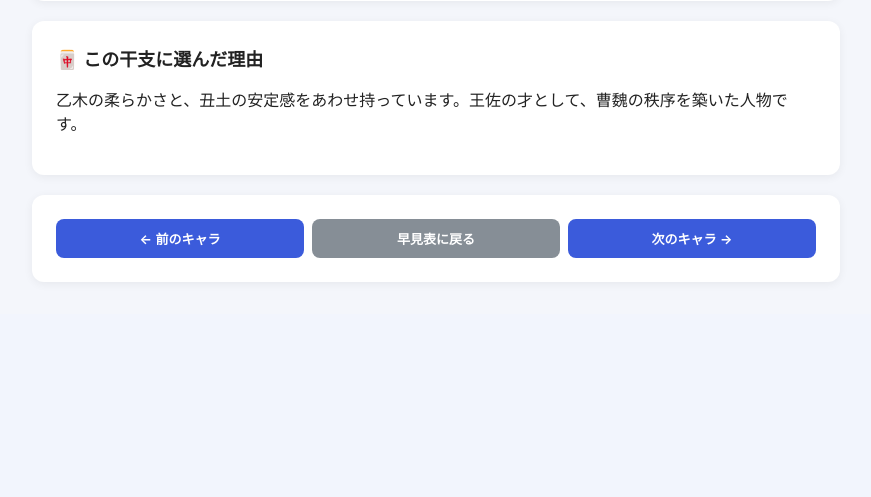
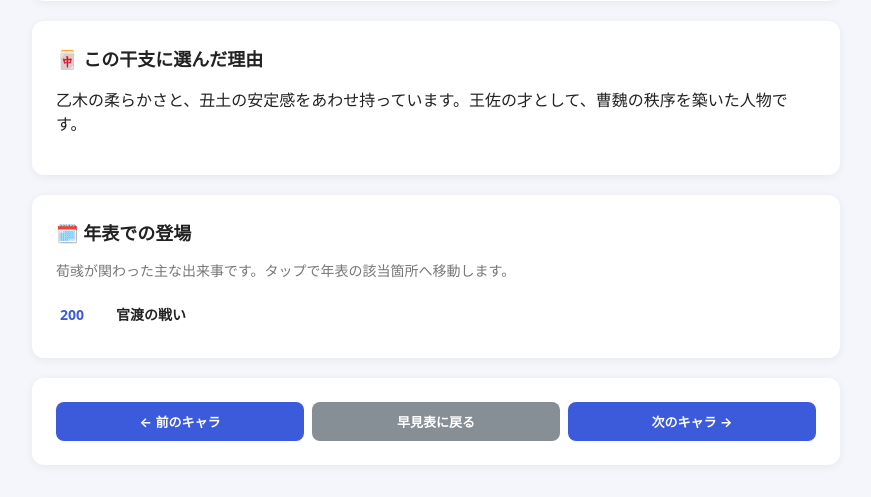
Before and after one commit to system-asayama/uranai-app, a Flask app: page /character/1 in a window 1280 px wide. Shown: the part 1492-1989 px from the top of the page, without its empty margins (204-1075 px from the left). Before the commit the page ends 1774 px from the top, so only its background shows below. Run offline with Flask 3, Linux system fonts and the light colour scheme; the visitor is signed in with stand-in values (Sample User, id 1).

Commit message:
武将詳細ページに「年表での登場」セクションを追加
各武将が関わった年表イベントを一覧表示し、年表ページの該当箇所(アンカー)へ
リンク。年表イベントにアンカーidを付与し、武将ページ→年表→武将の相互回遊を実現。
関連出来事が無い武将(蔡文姫)ではセクション自体を非表示。

Co-Authored-By: Claude Opus 4.8 <noreply@anthropic.com>
Claude-Session: https://claude.ai/code/session_01UMcU5W27V8jt7hDtYPYjUJ

```diff
--- a/app.py
+++ b/app.py
@@ -211,9 +211,21 @@ def _register_routes(app: Flask) -> None:
             return ("not found", 404)
         ch = sangokushi.get_character(index)
         fortune = shichu.get_fortune(index)
+
+        # この武将が関わった年表の出来事（/timeline のアンカーへリンク）
+        appearances = []
+        counter = 0
+        for era in timeline.ERAS:
+            for ev in era["events"]:
+                if ch.name in ev.get("chars", []):
+                    appearances.append({"year": ev["year"], "title": ev["title"],
+                                        "anchor": f"ev{counter}"})
+                counter += 1
+
         return render_template("character.html", ch=ch, fortune=fortune,
                                ganzhi=shichu.ganzhi_name(index),
                                detail=character_details.DETAILS.get(index),
+                               appearances=appearances,
                                prev_i=(index - 1) % 60, next_i=(index + 1) % 60)
 
     @app.route("/about")
@@ -255,12 +267,14 @@ def _register_routes(app: Flask) -> None:
         """三国志の年表（時代区分ごとの主な戦い・出来事＋関連武将）ページ。"""
         name2idx = {c.name: c.index for c in sangokushi.all_characters()}
         eras = []
+        counter = 0
         for era in timeline.ERAS:
             events = []
             for ev in era["events"]:
                 links = [{"name": n, "index": name2idx[n]}
                          for n in ev.get("chars", []) if n in name2idx]
-                events.append({**ev, "links": links})
+                events.append({**ev, "links": links, "anchor": f"ev{counter}"})
+                counter += 1
             eras.append({"title": era["title"], "events": events})
         return render_template("timeline.html", eras=eras)
 
--- a/templates/character.html
+++ b/templates/character.html
@@ -43,6 +43,21 @@
 </div>
 {% endif %}
 
+{% if appearances %}
+<div class="card">
+  <h2 class="sec-title">🗓️ 年表での登場</h2>
+  <p class="muted">{{ ch.name }}が関わった主な出来事です。タップで年表の該当箇所へ移動します。</p>
+  <ul class="appear">
+    {% for a in appearances %}
+    <li><a href="{{ url_for('timeline_page') }}#{{ a.anchor }}">
+      <span class="ap-year">{{ a.year }}</span>
+      <span class="ap-title">{{ a.title }}</span>
+    </a></li>
+    {% endfor %}
+  </ul>
+</div>
+{% endif %}
+
 <div class="card nav-card">
   <a class="navbtn" href="{{ url_for('character', index=prev_i) }}">← 前のキャラ</a>
   <a class="navbtn mid" href="{{ url_for('uranai_list') }}">早見表に戻る</a>
@@ -62,6 +77,14 @@
   .hero-badges .title { background:rgba(255,255,255,.2); }
   .hero-badges .ganzhi-badge { background:rgba(0,0,0,.25); }
   .sec-title { font-size:18px; margin-top:0; }
+  .appear { list-style:none; margin:10px 0 0; padding:0; }
+  .appear li { border-top:1px solid #eee; }
+  .appear li:first-child { border-top:none; }
+  .appear a { display:flex; align-items:baseline; gap:12px; padding:10px 4px;
+              text-decoration:none; color:var(--text); }
+  .appear a:hover { background:#f1f3f9; border-radius:8px; }
+  .ap-year { flex:0 0 44px; font-weight:800; color:var(--primary); font-size:14px; }
+  .ap-title { font-size:14px; font-weight:600; }
   .long { line-height:1.9; }
   .catch { font-size:18px; font-weight:700; color:var(--primary); }
   .card h3 { font-size:16px; margin:14px 0 6px; }
--- a/templates/timeline.html
+++ b/templates/timeline.html
@@ -13,7 +13,7 @@
   <h2 class="era-title">{{ era.title }}</h2>
   <ol class="tl">
     {% for ev in era.events %}
-    <li class="tl-item">
+    <li class="tl-item" id="{{ ev.anchor }}">
       <span class="tl-year">{{ ev.year }}</span>
       <div class="tl-body">
         <div class="tl-name">{{ ev.title }}</div>
@@ -39,7 +39,8 @@
   /* 縦のタイムライン軸 */
   .tl::before { content:""; position:absolute; left:70px; top:6px; bottom:6px;
                 width:2px; background:#dfe3ee; }
-  .tl-item { position:relative; display:flex; gap:16px; padding:0 0 18px; }
+  .tl-item { position:relative; display:flex; gap:16px; padding:0 0 18px;
+             scroll-margin-top:72px; }
   .tl-item:last-child { padding-bottom:0; }
   .tl-year { flex:0 0 56px; text-align:right; font-weight:800;
              color:var(--primary); font-size:15px; padding-top:1px; }
```
